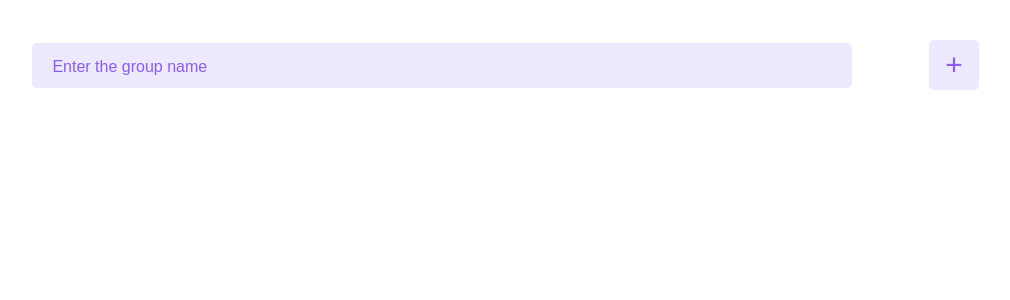
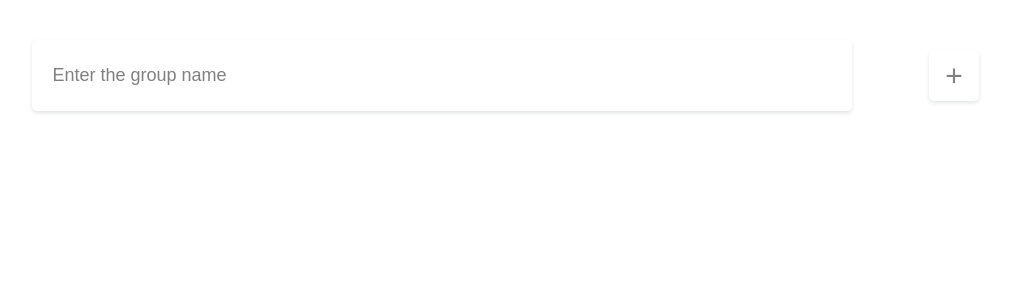
Before and after one commit to mahanmoradisouran/Accounting-app, a React (Create React App) app: page / in a window 1280 px wide. Shown: the top 300 px of the page, without its empty margins (173-1183 px from the left). Built offline with nearby package versions, Linux system fonts and the light colour scheme.

Commit message:
New UI is redy

```diff
--- a/src/components/Group/Group.module.css
+++ b/src/components/Group/Group.module.css
@@ -17,15 +17,16 @@ li {
 .Group {
   width: 80%;
   border-radius: 5px;
-    background: #ede9fe;
-    color: #8b5cf6;
+  color: gray;
   padding: 20px 0;
   margin: 10px;
   text-align: center;
+  -webkit-box-shadow: 0px 3px 6px 0px rgba(0, 0, 0, 0.26);
+  box-shadow: 0px 3px 6px 0px rgba(0, 0, 0, 0.26);
 }
 
 .Group button.animate {
-    color: #8b5cf6;
+  color: #00a2ff;
   background: none;
   border: none;
   outline: none;
@@ -45,7 +46,8 @@ li {
 }
 
 @keyframes vibrate {
-    0%, 100% {
+  0%,
+  100% {
     transform: translateY(0);
   }
   75% {
--- a/src/components/Group/NewGroup.js
+++ b/src/components/Group/NewGroup.js
@@ -1,9 +1,8 @@
 import { createRef } from "react";
 import Styles from "./NewGroup.module.css";
 
-const NewGroup = ({addGroup}) => {
-
-    const NewGroupInput = createRef();
+const NewGroup = ({ addGroup }) => {
+  const NewGroupInput = createRef();
 
   return (
     <div className={Styles.NewGroup}>
@@ -11,7 +10,16 @@ const NewGroup = ({addGroup}) => {
         <input ref={NewGroupInput} id="NewGroupInput" type="text" />
         <label htmlFor="NewGroupInput">Enter the group name</label>
       </div>
-      <button onClick={() => addGroup(NewGroupInput.current.value)}>+</button>
+      <button
+        onClick={() => {
+          if (NewGroupInput.current.value === "") {
+            alert("please enter the group name");
+            return false;
+          } else return addGroup(NewGroupInput.current.value);
+        }}
+      >
+        +
+      </button>
     </div>
   );
 };
--- a/src/components/Group/NewGroup.module.css
+++ b/src/components/Group/NewGroup.module.css
@@ -16,24 +16,25 @@
   width: 100%;
   border: none;
   border-radius: 5px;
-  background: #ede9fe;
-  color: #8b5cf6;
-  padding: 15px 20px;
+  padding: 25px 30px;
   outline: none;
+  font-size: 18px;
+  box-shadow: 0 2px 4px #0e1e251f;
 }
 
 .NewGroup input:focus ~ label {
-  transform: translateY(-40px);
+  transform: translateY(-50px);
   background: none;
 }
 
 .NewGroupInputContainer label {
+  font-size: 18px;
   position: absolute;
-  top: 15px;
+  top: 25px;
   left: 20px;
-  color: #8b5cf6;
   transition: transform 0.3s ease-in-out;
-  background: #ede9fe;
+  color: gray;
+  background: #fff;
 }
 
 .NewGroup button {
@@ -44,10 +45,11 @@
   width: 50px;
   height: 50px;
   text-align: center;
-  background: #ede9fe;
-  color: #8b5cf6;
+  color: gray;
+  box-shadow: 0 2px 4px #0e1e251f;
+  background: #fff;
 }
 
 .NewGroup button:hover {
-  background: #d9d0ff;
+  background: #fafafa;
 }
--- a/src/components/Product/NewProduct.module.css
+++ b/src/components/Product/NewProduct.module.css
@@ -5,7 +5,6 @@
   justify-content: space-evenly;
   align-items: center;
   flex-direction: column;
-  background: #f5f3ff;
   border-radius: 5px;
   margin: 15px 0;
 }
@@ -22,13 +21,14 @@
 
 .EditGroupName input,
 .AddProduct input {
-  border: 1px solid #8b5cf6;
+  border: 1px solid #999;
   outline: none;
   border-radius: 5px;
-  padding: 5px 10px;
+  padding: 10px 20px;
   width: 100%;
   margin: 20px 0;
   background: none;
+  font-size: 18px;
 }
 
 .EditProduct_InputContainer,
@@ -40,7 +40,7 @@
 .EditProduct_InputContainer label,
 .AddProduct_InputContainer label {
   margin-left: 4px;
-  color: #6d28d9;
+  color: #808080;
 }
 
 .ProductListConatainer,
@@ -53,8 +53,9 @@
   padding: 20px;
   margin: 10px 0;
   border-radius: 5px;
-  background: #a78bfa;
-  color: #f5f3ff;
+  background: #fff;
+  border: 1px solid #99999950;
+  color: gray;
   display: flex;
   justify-content: space-evenly;
   align-items: center;
@@ -77,8 +78,9 @@
 .AddBtnContainer button {
   width: 40px;
   height: 40px;
-  color: #f5f3ff;
-  background: #a78bfa;
+  color: #fff;
+  box-shadow: 0 2px 4px #0e1e251f;
+  background: #00a2ff;
   border: none;
   border-radius: 50%;
   outline: none;
@@ -87,10 +89,11 @@
 
 .EditProduct_InputContainer button {
   margin: 0 auto;
-  color: #f5f3ff;
-  background: #a78bfa;
+  color: #fff;
+  background: #00a2ff;
   border: none;
   border-radius: 20px;
+  box-shadow: 0 2px 4px #0e1e251f;
   outline: none;
   font-size: 16px;
   padding: 10px;
```
Lines whose indentation alone changed are shown as unchanged.
